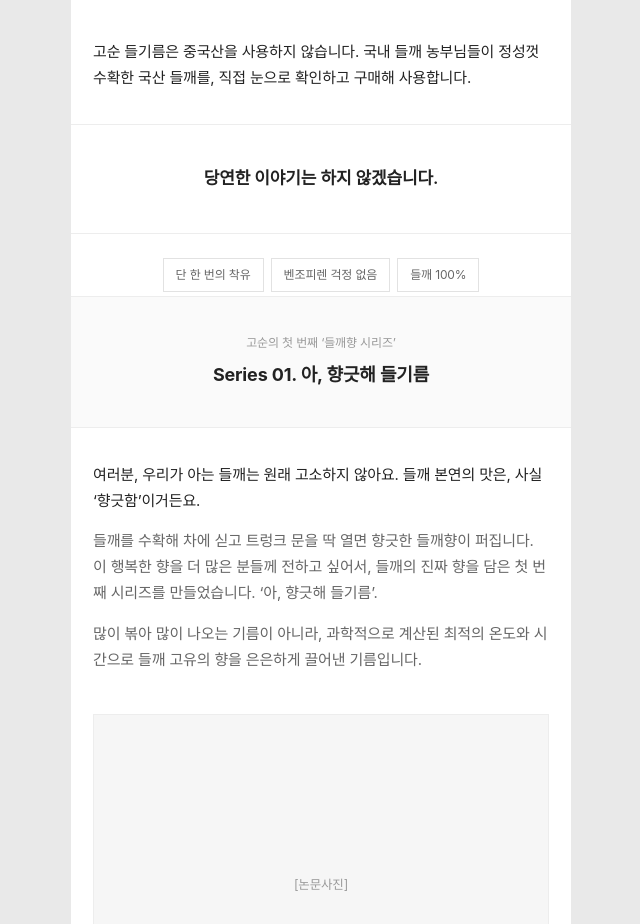
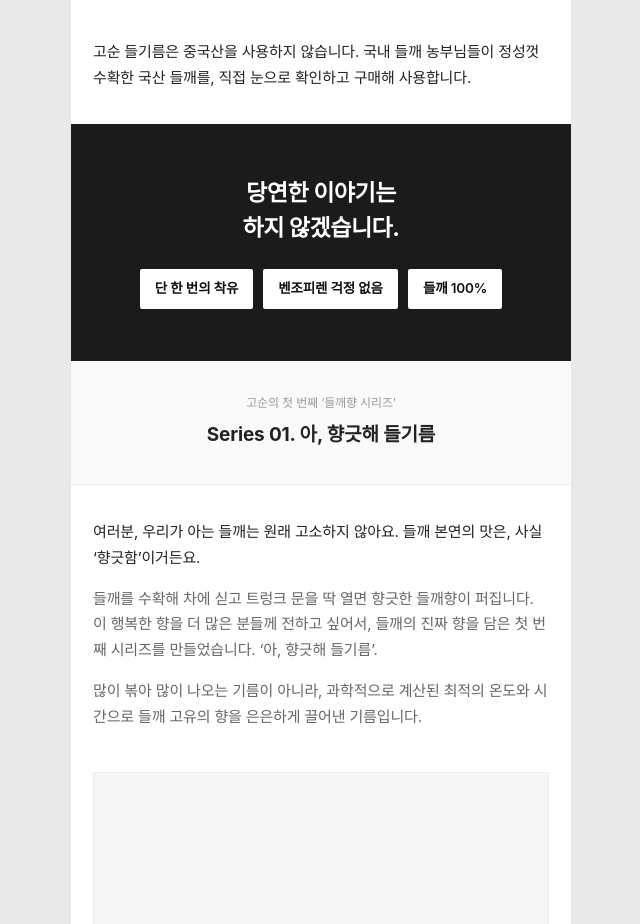
Before and after one commit to songheeshin1105-commits/rendering, a website: page output/detail3.html in a window 1280 px wide. Shown: the part 2573-3497 px from the top of the page, without its empty margins (319-959 px from the left). Drawn offline with Linux system fonts and the light colour scheme; a web font is replaced by a local one.

Commit message:
들기름 상세 "당연한 이야기" 구간 대비 강화 (다크 밴드)
Co-Authored-By: Claude Sonnet 5 <noreply@anthropic.com>

```diff
--- a/output/detail3.html
+++ b/output/detail3.html
@@ -94,15 +94,16 @@
   .block p:last-child{margin-bottom:0;}
   .kicker{font-size:12px; color:var(--cap); letter-spacing:.02em; margin:0 0 10px;}
   h2.h{font-size:19px; font-weight:600; line-height:1.5; margin:0 0 16px; letter-spacing:-.02em;}
-  .statement{font-size:17px; font-weight:600; line-height:1.6; color:var(--tx); text-align:center; padding:40px 22px; border-top:1px solid var(--line); border-bottom:1px solid var(--line);}
   .lead{color:var(--tx2);}
 
-  .badges{display:flex; flex-wrap:wrap; gap:7px; justify-content:center; padding:24px 22px 4px;}
-  .badges span{border:1px solid var(--line2); color:var(--tx2); font-size:12px; padding:6px 12px;}
+  .declare{background:#1b1b1b; color:#fff; text-align:center; padding:52px 24px;}
+  .declare .d1{font-size:23px; font-weight:700; line-height:1.5; letter-spacing:-.02em; margin:0 0 24px;}
+  .declare .d2{display:flex; flex-wrap:wrap; justify-content:center; gap:10px; margin:0; padding:0; list-style:none;}
+  .declare .d2 li{font-size:13.5px; font-weight:600; color:#111; background:#fff; padding:8px 15px; border-radius:2px;}
 
-  .series{text-align:center; padding:36px 22px; background:var(--sub); border-top:1px solid var(--line); border-bottom:1px solid var(--line);}
+  .series{text-align:center; padding:32px 22px; background:var(--sub); border-bottom:1px solid var(--line);}
   .series .s1{font-size:12px; color:var(--cap); margin:0 0 6px;}
-  .series .s2{font-size:18px; font-weight:700; margin:0;}
+  .series .s2{font-size:19px; font-weight:700; margin:0;}
 
   .facts{counter-reset:f; padding:6px 22px 10px;}
   .facts li{counter-increment:f; list-style:none; padding:18px 0 18px 30px; border-bottom:1px solid var(--line); position:relative; font-size:14px; color:var(--tx2); line-height:1.75;}
@@ -264,12 +265,13 @@
         <p>고순 들기름은 중국산을 사용하지 않습니다. 국내 들깨 농부님들이 정성껏 수확한 국산 들깨를, 직접 눈으로 확인하고 구매해 사용합니다.</p>
       </div>
 
-      <div class="statement">당연한 이야기는 하지 않겠습니다.</div>
-
-      <div class="badges">
-        <span>단 한 번의 착유</span>
-        <span>벤조피렌 걱정 없음</span>
-        <span>들깨 100%</span>
+      <div class="declare">
+        <p class="d1">당연한 이야기는<br>하지 않겠습니다.</p>
+        <ul class="d2">
+          <li>단 한 번의 착유</li>
+          <li>벤조피렌 걱정 없음</li>
+          <li>들깨 100%</li>
+        </ul>
       </div>
 
       <div class="series">
```
